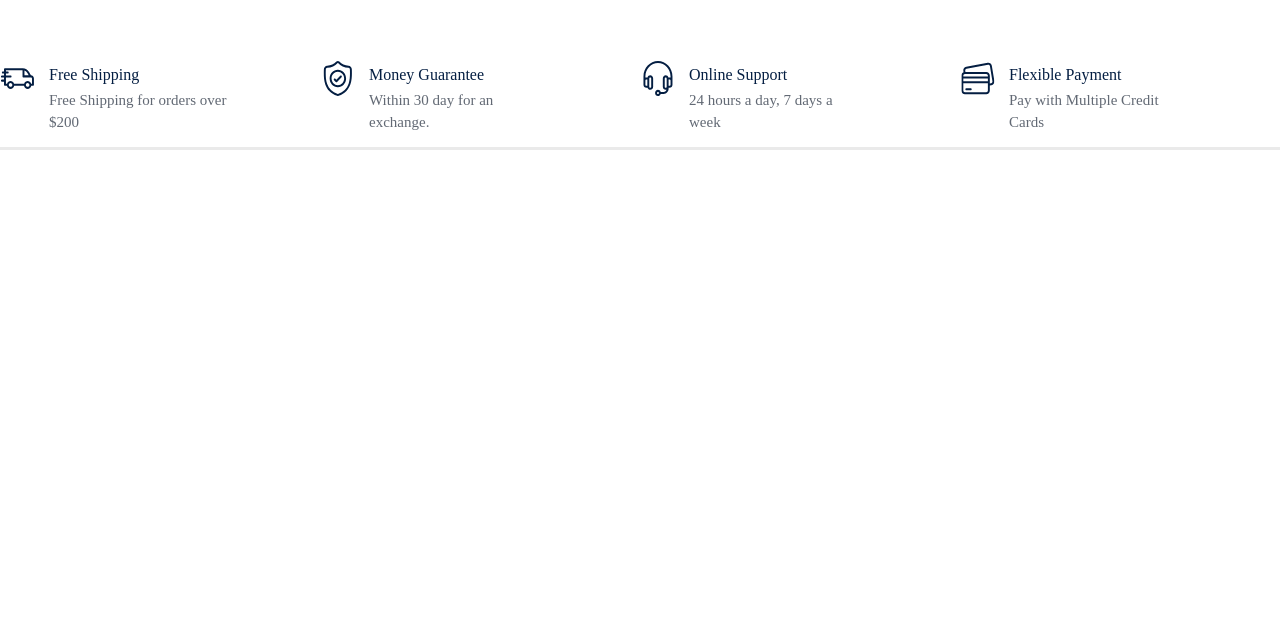
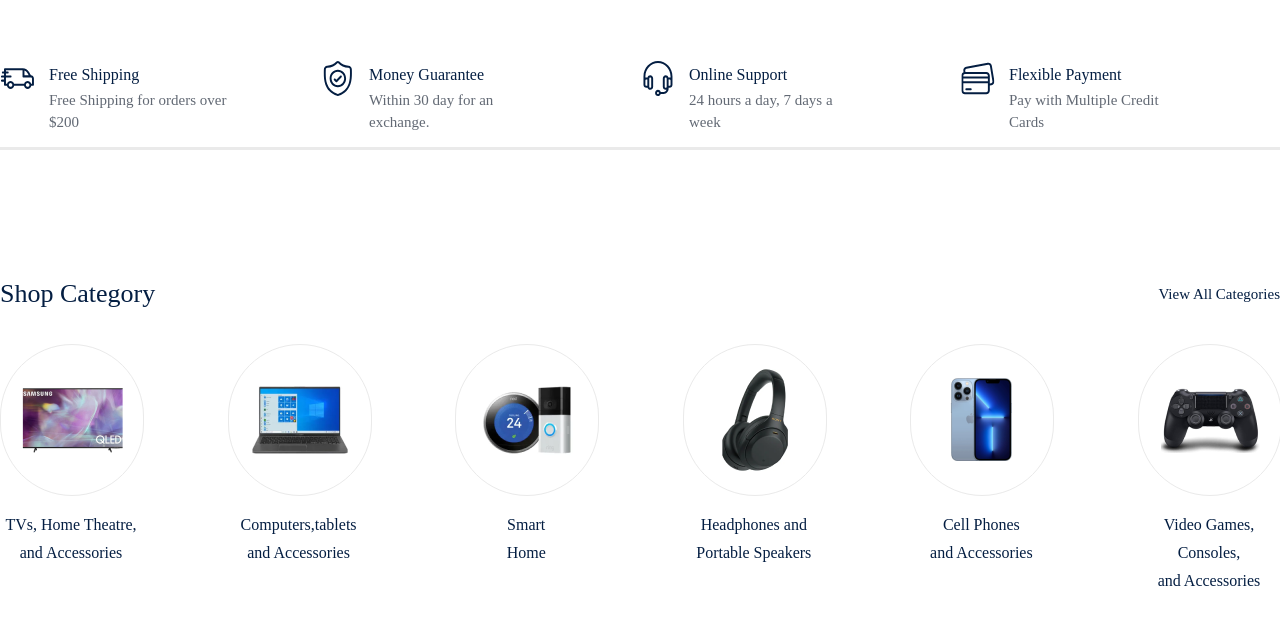
Before and after one commit to bakhodir06/zenmart2, a plain HTML site: page index.html in a window 1280 px wide. Shown: the part 753-1378 px from the top of the page. Before the commit the page ends 977 px from the top, so only its background shows below. Drawn offline with Linux system fonts and the light colour scheme; files whose address does not match are found by name.

Commit message:
feat: completed category section view

```diff
--- a/index.html
+++ b/index.html
@@ -128,6 +128,7 @@
                              <div class="hover_border"></div>
                           </div>
                          <div class="box_right">
+                          <!-- bu yerga blutis svg qiyishim kerak  -->
                           <img src="public/images/images/icons/smart_watch.svg" alt="">
                          </div>
                       </div>
@@ -166,6 +167,53 @@
                 </div>
               </div>
             </div>
+            <div class="shop_category_frame">
+              <div class="container">
+                <div class="category_top">
+                  <span>Shop Category </span>
+                  <a href="">View All Categories</a>
+                </div>
+                <div class="category_wrapper">
+                  <div class="category_box">
+                    <div class="category_img_box">
+                      <img src="public/images/images/category/tv.png" alt="">
+                    </div>
+                    <span>TVs, Home Theatre, and Accessories </span>
+                  </div>
+                   <div class="category_box">
+                    <div class="category_img_box">
+                      <img src="public/images/images/category/computer.png" alt="">
+                    </div>
+                    <span>Computers,tablets  and Accessories </span>
+                  </div>
+                   <div class="category_box">
+                    <div class="category_img_box">
+                      <img src="public/images/images/category/smart.png" alt="">
+                    </div>
+                    <span>Smart <br> Home</span>
+                  </div>
+                   <div class="category_box">
+                    <div class="category_img_box">
+                      <img src="public/images/images/category/headphone.png" alt="">
+                    </div>
+                    <span>Headphones and <br>Portable Speakers</span>
+                  </div>
+                   <div class="category_box">
+                    <div class="category_img_box">
+                      <img src="public/images/images/category/phone.png" alt="">
+                    </div>
+                    <span>Cell Phones <br>and Accessories</span>
+                  </div>
+                   <div class="category_box">
+                    <div class="category_img_box">
+                      <img src="public/images/images/category/game.png" alt="">
+                    </div>
+                    <span>Video Games, <br>Consoles, <br>and Accessories</span>
+                  </div>
+                  </div>
+                </div>
+              </div>
+            </div>
         </div>
   </body>
 </html>
--- a/public/css/home.css
+++ b/public/css/home.css
@@ -241,3 +241,96 @@
 
     color: #626974;
 }
+
+/* SHOP CATEGORY */
+
+.shop_category_frame{
+    position: relative;
+    margin-top: 90px;
+    width: 100%;
+    height: auto;
+
+    display: flex;
+    justify-content: center;
+}
+
+.shop_category_frame .container {
+    flex-direction: column;
+}
+
+.container .category_top {
+    width: 100%;
+    height: auto;
+
+    display: flex;
+    flex-direction: row;
+    justify-content: space-between;
+    align-items: center;
+}
+
+.shop_category_frame .category_top span {
+    font-family: "Jost";
+    font-style: normal;
+    font-weight: 500;
+    font-size: 26px;
+    line-height: 40px;
+
+    color: #041e42;
+}
+
+.shop_category_frame .category_top a {
+    font-family: "Jost";
+    font-style: normal;
+    font-weight: 500;
+    font-size: 15px;
+    line-height: 22px;
+
+    color: #041e42;
+}
+
+.shop_category_frame .category_top a:hover{
+    border-bottom: 1px solid #041e42;
+}
+
+.shop_category_frame .container .category_wrapper {
+    margin-top: 30px;
+    width: 100%;
+    height: auto;
+
+    display: flex;
+    flex-direction: row;
+    justify-content: space-between;
+}
+
+.shop_category_frame .category_wrapper .category_box {
+    width: 142px;
+    height: auto;
+
+    display: flex;
+    flex-direction: column;
+    cursor: pointer;
+}
+
+.shop_category_frame .category_box .category_img_box {
+    width: 100%;
+    height: 150px;
+
+    display: flex;
+    align-items: center;
+    justify-content: center;
+
+    border: 1px solid #eaeaea;
+    border-radius: 150px;
+}
+
+.shop_category_frame .category_box span {
+    margin-top: 15px;
+    font-family: "Jost";
+    font-style: normal;
+    font-weight: 500;
+    font-size: 16px;
+    line-height: 28px;
+    text-align: center;
+
+    color: #041e42;
+}
```
